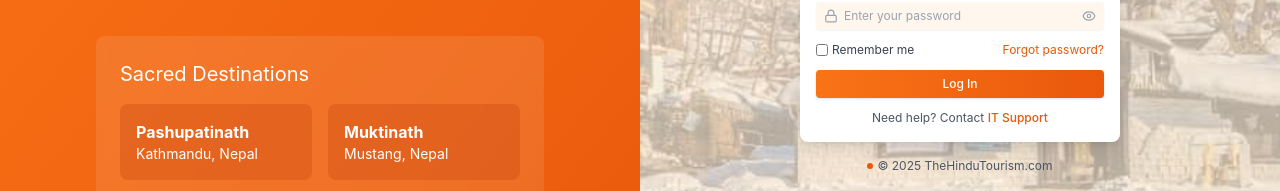
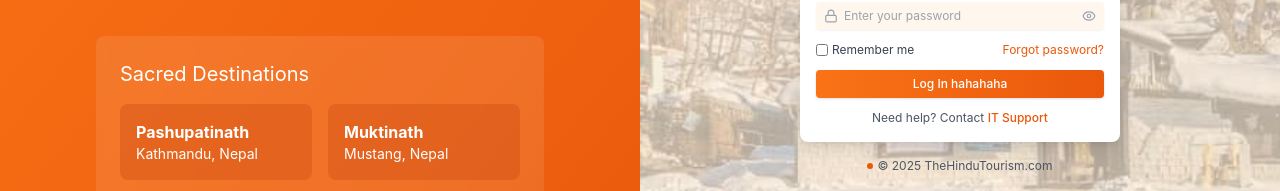
Before and after one commit to Abishek213/Hindu-Tourism, a React (Vite) app in the folder Frontend/: page /login in a window 1280 px wide. Shown: the part 380-571 px from the top of the page. Built offline with nearby package versions, Linux system fonts and the light colour scheme.

Commit message:
2nd push

```diff
--- a/Frontend/src/pages/login/login.jsx
+++ b/Frontend/src/pages/login/login.jsx
@@ -175,7 +175,7 @@ export default function LoginPage() {
                 onClick={handleSubmit}
                 className="w-full bg-gradient-to-r from-orange-500 to-orange-600 hover:from-orange-600 hover:to-orange-700 text-white font-medium py-1.5 px-3 rounded shadow transition duration-200 focus:outline-none focus:ring-2 focus:ring-orange-300 text-xs"
               >
-                Log In
+                Log In hahahaha
               </button>
             </div>
 
```
